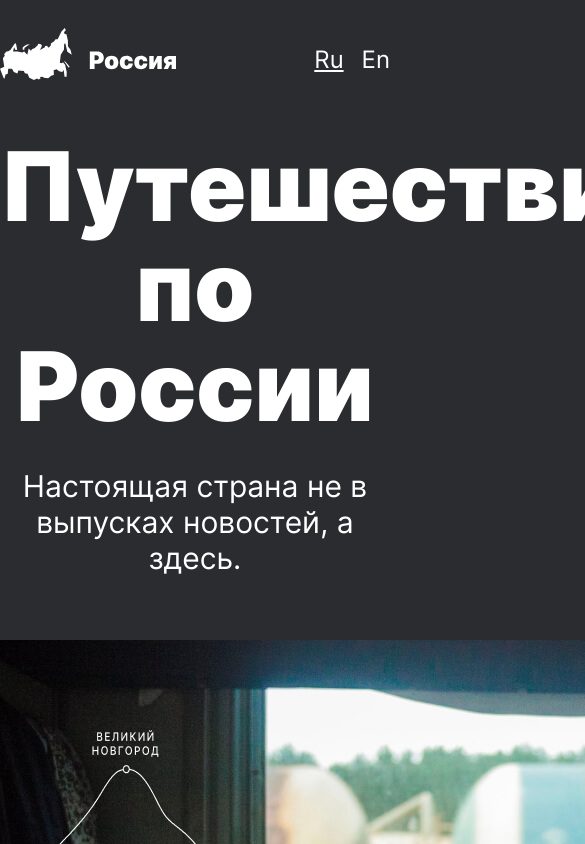
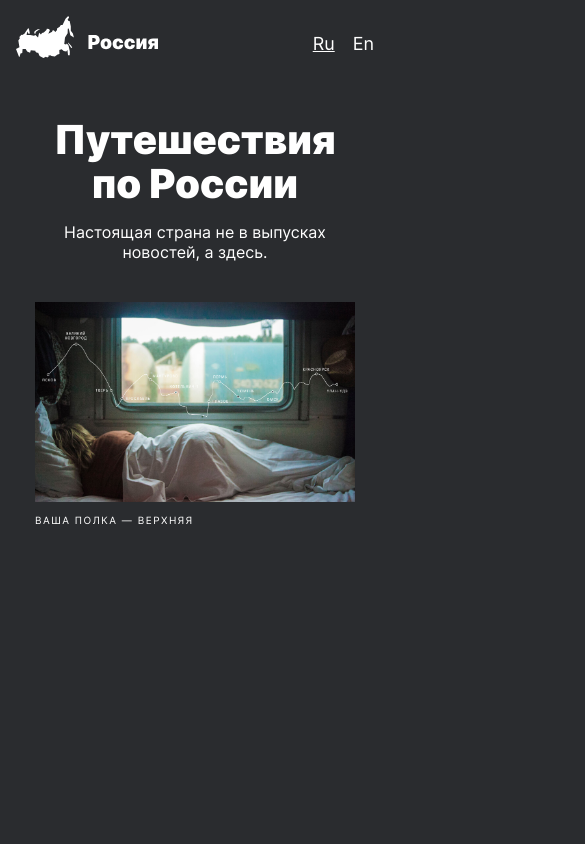
Before and after one commit to azmorigan/russian-travel, a plain HTML site: page index.html in a window 390 px wide. Shown: the top 844 px of the page, 585 px wide, since content can reach past the window. Drawn offline with Linux system fonts and the light colour scheme.

Commit message:
header, lead - adaptive 4 sizes

```diff
--- a/blocks/header/__lang-link/header__lang-link.css
+++ b/blocks/header/__lang-link/header__lang-link.css
@@ -6,11 +6,19 @@
   font-weight: normal;
   line-height: 28px;
   text-decoration: none;
+  text-align: right;
   color: #fff;
-  text-align: right;
 }
 
 .header__lang-link:first-child {
   text-decoration: underline;
   margin-right: 18px;
 }
+
+@media screen and (max-width: 767px) {
+  .header__lang-link {
+    margin-bottom: 8px;
+    font-size: 18px;
+    line-height: 20px;
+  }
+}
--- a/blocks/header/__logo/header__logo.css
+++ b/blocks/header/__logo/header__logo.css
@@ -2,3 +2,10 @@
   width: 176px;
   height: 52px;
 }
+
+@media screen and (max-width: 767px) {
+  .header__logo {
+    width: 142px;
+    height: 42px;
+  }
+}
--- a/blocks/header/header.css
+++ b/blocks/header/header.css
@@ -1,8 +1,30 @@
 .header {
   max-width: 1184px;
+  width: calc(100% - 96px);
   margin: 0 auto;
   padding: 28px 0 56px;
   display: flex;
   justify-content: space-between;
   box-sizing: border-box;
 }
+
+@media screen and (min-width: 1024px) and (max-width: 1279px) {
+  .header {
+    width: calc(100% - 96px);
+    padding-bottom: 48px;
+  }
+}
+
+@media screen and (min-width: 768px) and (max-width: 1023px) {
+  .header {
+    width: calc(100% - 48px);
+  }
+}
+
+
+@media screen and (max-width: 767px) {
+  .header {
+    width: calc(100% - 32px);
+    padding-top: 16px;
+  }
+}
--- a/blocks/lead/__caption/lead__caption.css
+++ b/blocks/lead/__caption/lead__caption.css
@@ -3,7 +3,6 @@
   padding: 0;
   font-size: 10px;
   line-height: 1.4;
-  color: #fff;
   text-transform: uppercase;
   letter-spacing: 0.15em;
 }
--- a/blocks/lead/__image/lead__image.css
+++ b/blocks/lead/__image/lead__image.css
@@ -1,4 +1,11 @@
 .lead__image {
-  width: 984px;
-  height: 615px;
+  max-width: 100%;
+  height: auto;
 }
+
+@media (max-width: 767px) {
+  .lead__image {
+    max-width: 100%;
+    height: auto;
+  }
+}
--- a/blocks/lead/__subtitle/lead__subtitle.css
+++ b/blocks/lead/__subtitle/lead__subtitle.css
@@ -2,8 +2,16 @@
   max-width: 640px;
   margin: 0 auto 64px;
   padding: 0;
-  color: #fff;
   font-size: 30px;
   line-height: 36px;
   text-align: center;
 }
+
+@media (max-width: 767px) {
+  .lead__subtitle {
+    max-width: 288px;
+    margin-bottom: 40px;
+    font-size: 16px;
+    line-height: 20px;
+  }
+}
--- a/blocks/lead/__title/lead__title.css
+++ b/blocks/lead/__title/lead__title.css
@@ -2,9 +2,17 @@
   max-width: 720px;
   margin: 0 auto 32px;
   padding: 0;
-  color: #fff;
   font-family: 'Inter-Black', sans-serif;
   font-size: 96px;
   line-height: 100px;
   text-align: center;
 }
+
+@media (max-width: 767px) {
+  .lead__title {
+    max-width: 288px;
+    margin-bottom: 16px;
+    font-size: 40px;
+    line-height: 44px;
+  }
+}
--- a/blocks/lead/lead.css
+++ b/blocks/lead/lead.css
@@ -1,4 +1,26 @@
 .lead {
   max-width: 984px;
+  width: 76.875%;
   margin: auto;
 }
+
+@media screen and (min-width: 1024px) and (max-width:1280px) {
+  .lead {
+    max-width: 928px;
+    width: 90.625%;
+  }
+}
+
+@media screen and (min-width: 768px) and (max-width: 1023px) {
+  .lead {
+    max-width: 768px;
+    width: 100%;
+  }
+}
+
+@media (max-width: 767px) {
+  .lead {
+    max-width: 320px;
+    width: 100%;
+  }
+}
--- a/blocks/page/page.css
+++ b/blocks/page/page.css
@@ -1,6 +1,8 @@
 .page {
   background-color: #2A2C2F;
   font-family: 'Inter-Regular', sans-serif;
+  color: #fff;
+  margin: auto;
   -webkit-font-smoothing: antialiased;
   -moz-osx-font-smoothing: grayscale;
   -webkit-text-size-adjust: 100%;
--- a/pages/index.css
+++ b/pages/index.css
@@ -1,5 +1,5 @@
 @import url(../vendor/normalize.css);
-@import url(../vendor/fonts.css);
+@import url(../fonts/fonts.css);
 
 @import url(../blocks/page/page.css);
 @import url(../blocks/header/header.css);
```
Also changed, not shown: index.html (+2 -0 lines), fonts/fonts.css (renamed from vendor/fonts.css).
